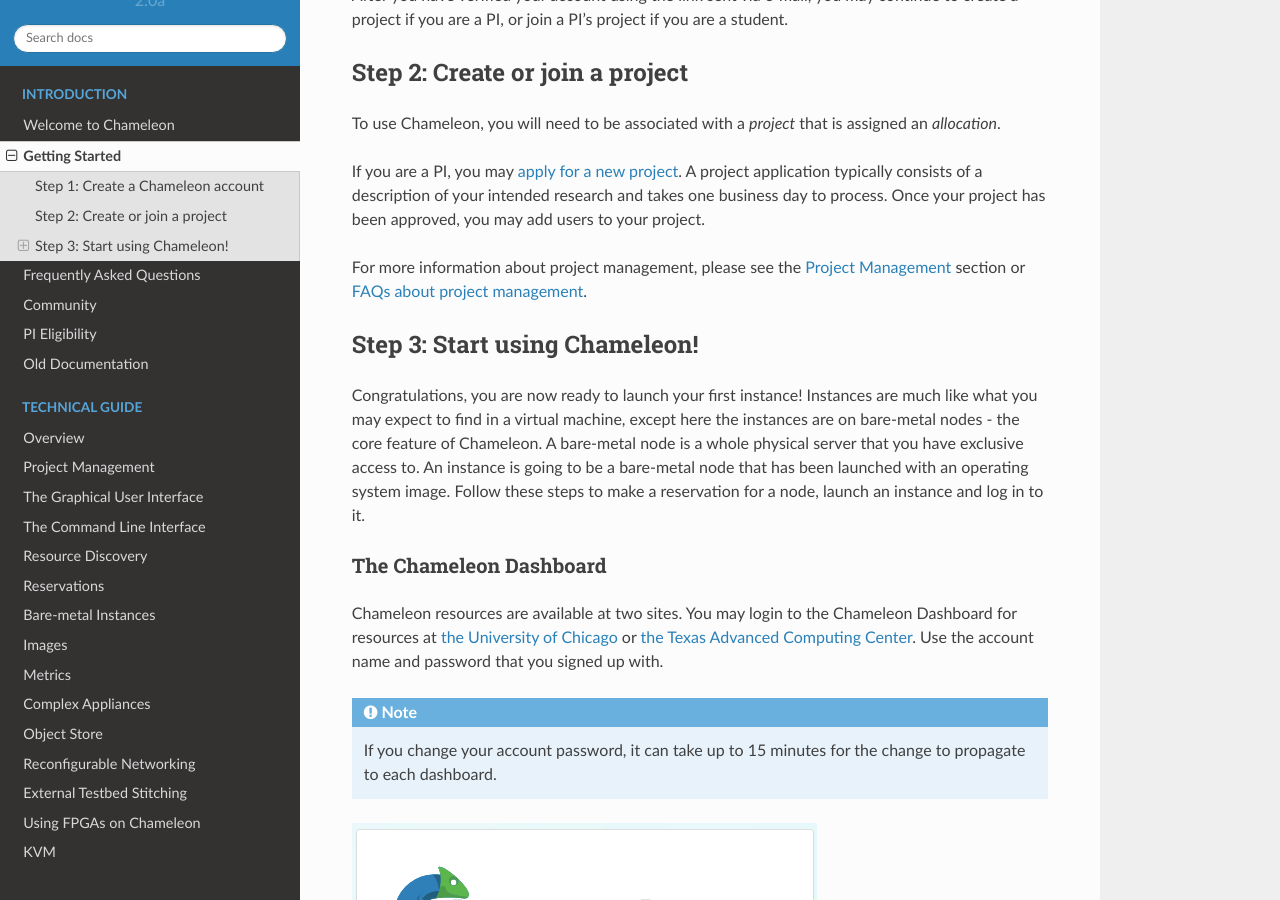
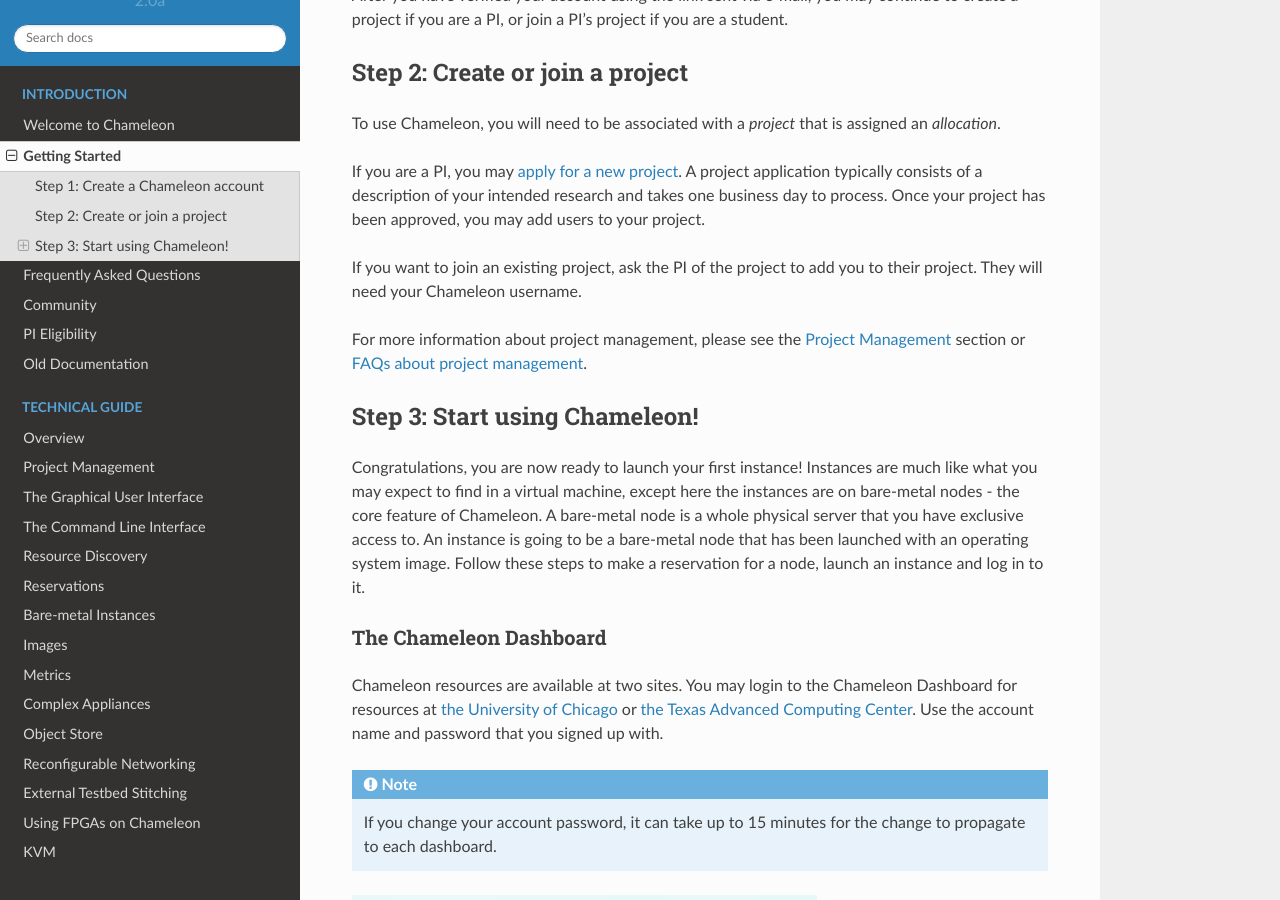
Before and after one commit to ChameleonCloud/docs, a Sphinx documentation site: the page built from source/getting-started/index.rst, in a window 1280 px wide and 900 px high, scrolled down 789 px. Built offline with Sphinx 7.4.7 and the Read the Docs theme 2.0.0, drawn with Linux system fonts in a browser that asks for light colours.

Commit message:
Add instructions for non-PI users

```diff
--- a/source/getting-started/index.rst
+++ b/source/getting-started/index.rst
@@ -27,6 +27,8 @@ Step 2: Create or join a project
 To use Chameleon, you will need to be associated with a *project* that is assigned an *allocation*.
 
 If you are a PI, you may `apply for a new project <https://www.chameleoncloud.org/user/projects/new/>`_. A project application typically consists of a description of your intended research and takes one business day to process. Once your project has been approved, you may add users to your project.
+
+If you want to join an existing project, ask the PI of the project to add you to their project. They will need your Chameleon username.
 
 For more information about project management, please see the :ref:`Project Management <project-management>` section or :ref:`FAQs about project management <faq-project>`.
 
```
